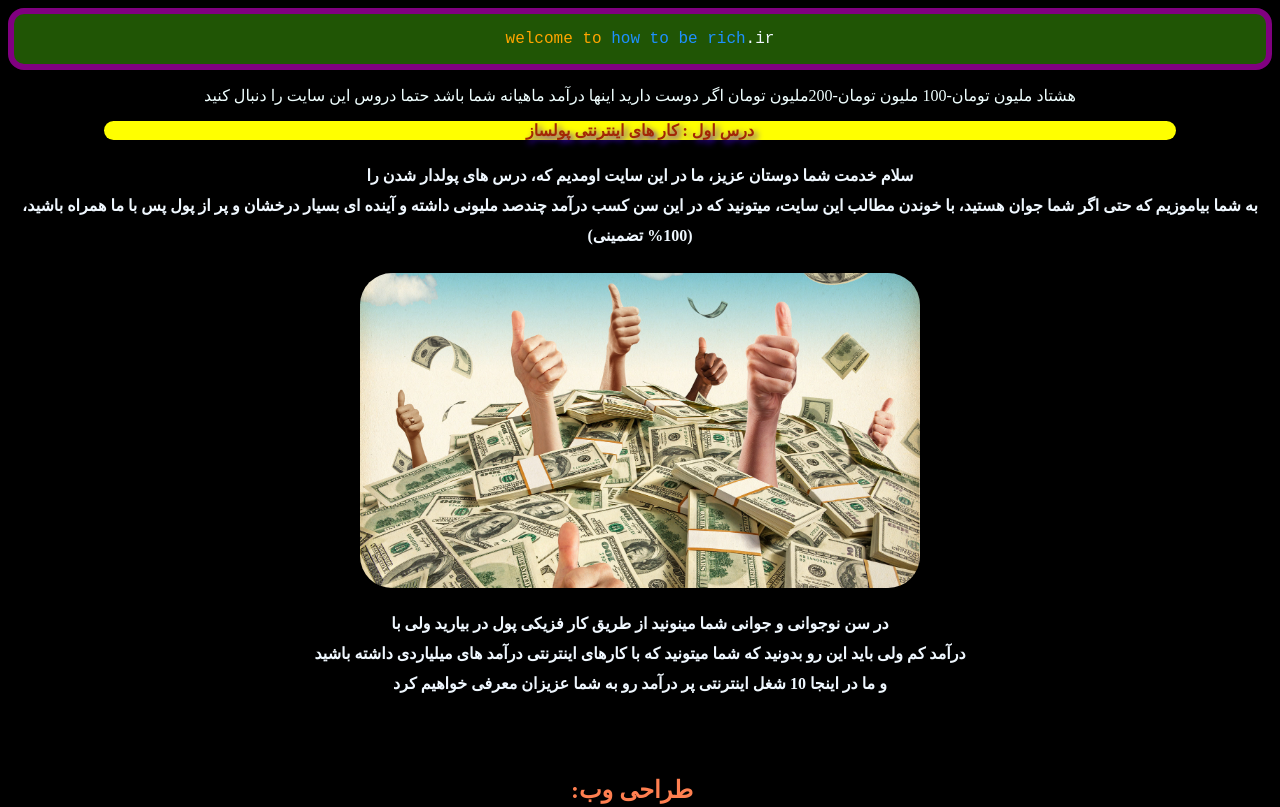
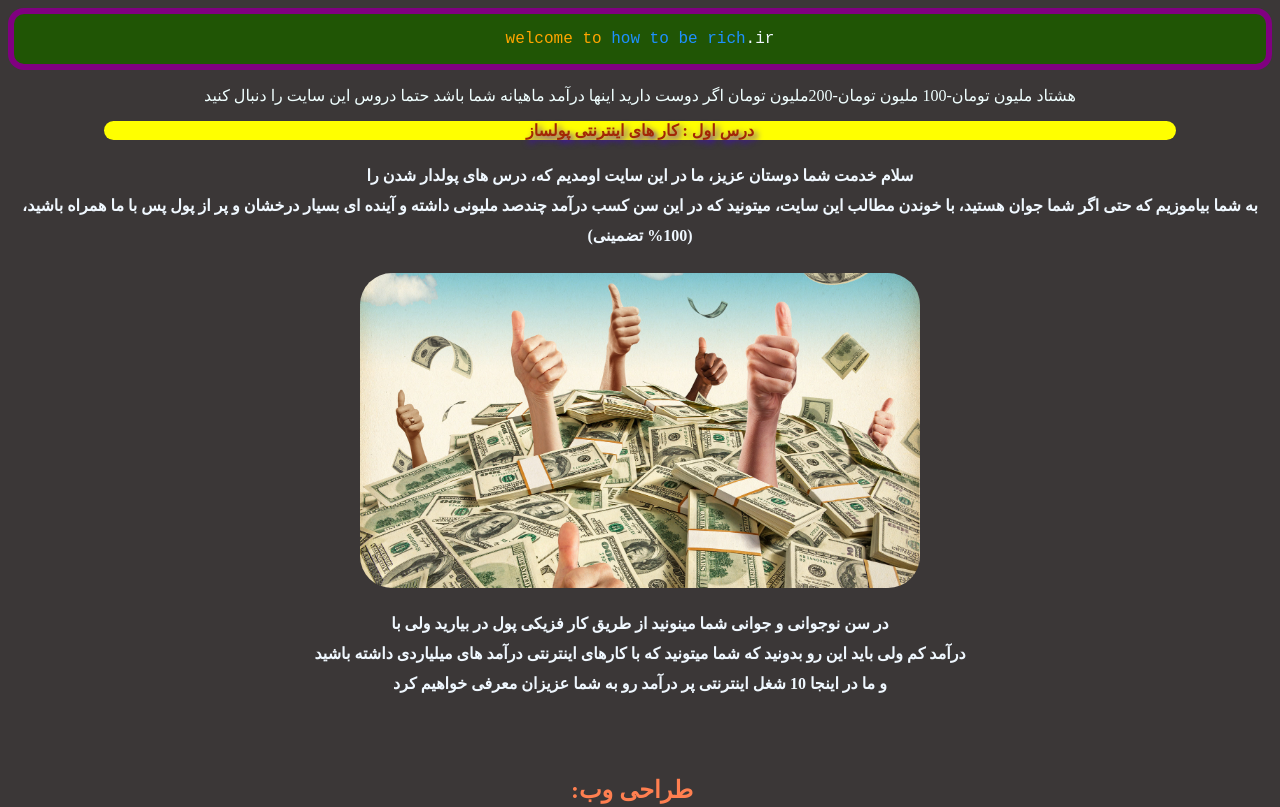
Before and after one commit to Sinahabibi1552/Sinahabibi1552.github.io, a plain HTML site: page index.html in a window 1280 px wide. Shown: the top 807 px of the page. Drawn offline with Linux system fonts and the light colour scheme; a web font is replaced by a local one.

Commit message:
Update style.css

```diff
--- a/style.css
+++ b/style.css
@@ -20,7 +20,7 @@ h1{
     text-align: center;
 }
 body{
-    background-color: black;
+    background-color: rgb(59, 55, 55);
 }
 #tr{
     color: azure;
```
